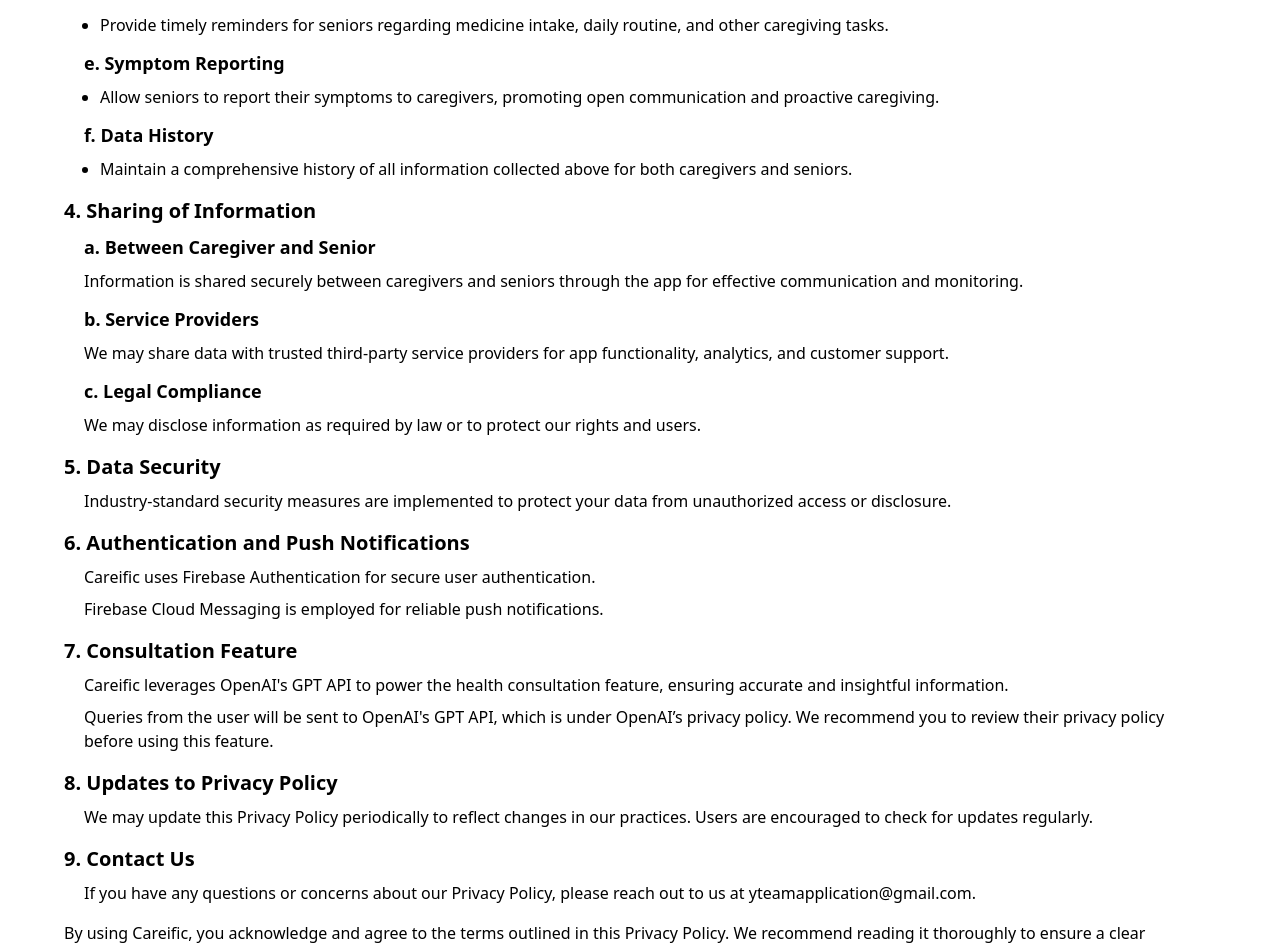
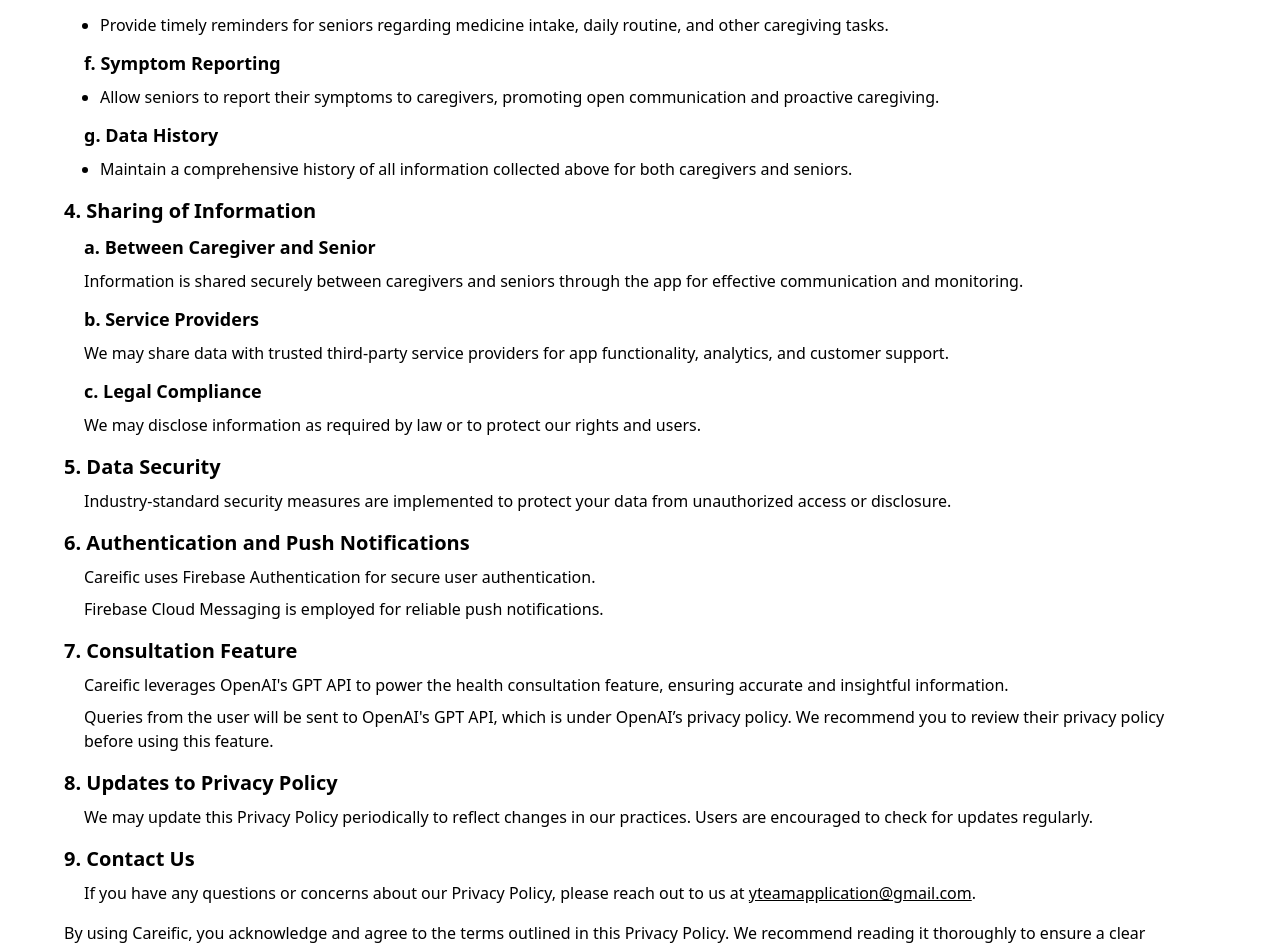
Before and after one commit to careific/careific-web, a SvelteKit app: page /privacy-policy in a window 1280 px wide. Shown: the part 1567-2512 px from the top of the page. Built offline with nearby package versions, Linux system fonts and the light colour scheme.

Commit message:
Fixed privacy policy typo

```diff
--- a/src/routes/privacy-policy/+page.svelte
+++ b/src/routes/privacy-policy/+page.svelte
@@ -58,11 +58,11 @@
         <ul class="list-disc pl-9 mb-3">
             <li>Provide timely reminders for seniors regarding medicine intake, daily routine, and other caregiving tasks.</li>
         </ul>
-        <h3 class="pl-5 text-lg font-semibold mb-2">e. Symptom Reporting</h3>
+        <h3 class="pl-5 text-lg font-semibold mb-2">f. Symptom Reporting</h3>
         <ul class="list-disc pl-9 mb-3">
             <li>Allow seniors to report their symptoms to caregivers, promoting open communication and proactive caregiving.</li>
         </ul>
-        <h3 class="pl-5 text-lg font-semibold mb-2">f. Data History</h3>
+        <h3 class="pl-5 text-lg font-semibold mb-2">g. Data History</h3>
         <ul class="list-disc pl-9 mb-4">
             <li>Maintain a comprehensive history of all information collected above for both caregivers and seniors.</li>
         </ul>
@@ -90,7 +90,7 @@
         <p class="pl-5 mb-4">We may update this Privacy Policy periodically to reflect changes in our practices. Users are encouraged to check for updates regularly.</p>
 
         <h2 class="text-xl font-semibold mb-2">9. Contact Us</h2>
-        <p class="pl-5 mb-4">If you have any questions or concerns about our Privacy Policy, please reach out to us at yteamapplication@gmail.com.</p>
+        <p class="pl-5 mb-4">If you have any questions or concerns about our Privacy Policy, please reach out to us at <a class="underline" href="mailto:yteamapplication@gmail.com">yteamapplication@gmail.com</a>.</p>
 
         <p class="mb-4">By using Careific, you acknowledge and agree to the terms outlined in this Privacy Policy. We recommend reading it thoroughly to ensure a clear understanding of our practices concerning your information. Your privacy and trust are paramount to us, and we are committed to providing a secure and transparent caregiving experience through our app.</p>
 
```
